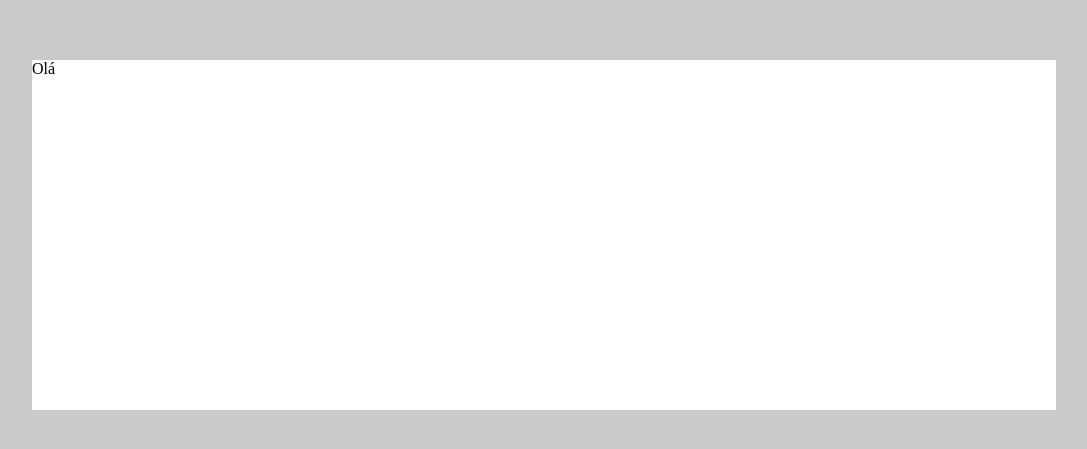
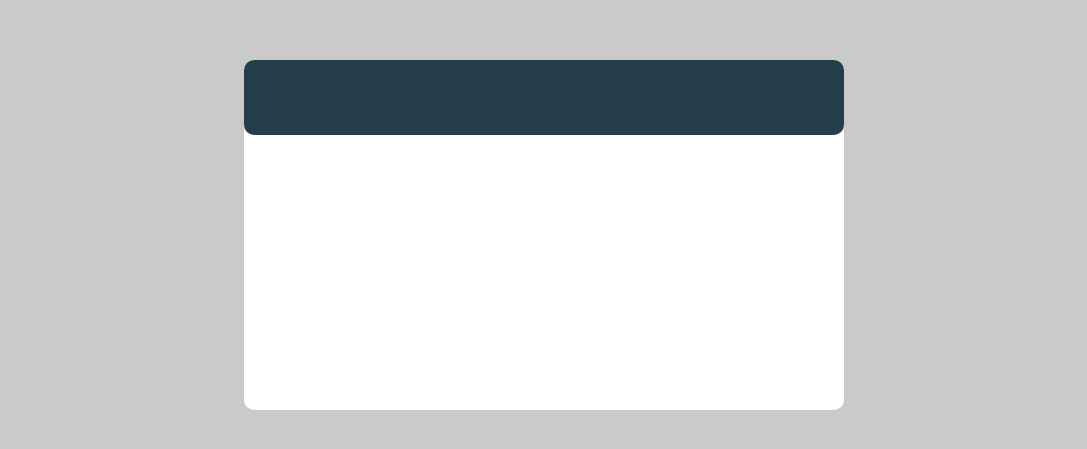
Before and after one commit to michelleGomes85/react-calculator, a React (Create React App) app: page / in a window 1280 px wide. Shown: the part 165-614 px from the top of the page, without its empty margins (96-1183 px from the left). Built offline with nearby package versions, Linux system fonts and the light colour scheme.

Commit message:
first styles added

```diff
--- a/src/App.js
+++ b/src/App.js
@@ -1,3 +1,6 @@
+
+import Input from './components/Input';
+import Button from './components/Button';
 
 import { Container, Content } from './styles';
 
@@ -5,7 +8,7 @@ const App = () => {
   return (
     <Container>
       <Content>
-          Olá
+          <Input/>
       </Content>
     </Container>
   );
--- a/src/components/Input/index.js
+++ b/src/components/Input/index.js
@@ -1,9 +1,11 @@
+
+import { InputContainer } from './styles'
 
 const Input = () => {
     return (
-      <div className="App">
-
-      </div>
+      <InputContainer>
+          <input />
+      </InputContainer>
     );
   }
 
--- a/src/components/Input/styles.js
+++ b/src/components/Input/styles.js
@@ -1 +1,28 @@
 import styled from "styled-components";
+
+export const InputContainer = styled.div`
+    width: 100%;
+    height: 75px;
+    background-color: #243f4a;
+    border-radius: 10px;
+
+    display: flex;
+    align-items: center;
+    justify-content: flex-end;
+
+    font-size: 24px;
+    font-family: Roboto;
+    color: #FFFFFF;
+
+    input {
+        width: 100%;
+        height: 100%;
+        background-color: transparent;
+        border: 0;
+        text-align: right;
+        font-size: 32px;
+        color: #FFFFFF;
+        padding-right: 15px;
+        outline: none;
+    }
+`;
--- a/src/styles.js
+++ b/src/styles.js
@@ -15,5 +15,6 @@ export const Content = styled.div`
     background-color: #FFFFFF;
     width: 80%;
     min-height: 350px;
-
+    max-width: 600px;
+    border-radius: 10px;
 `
```
